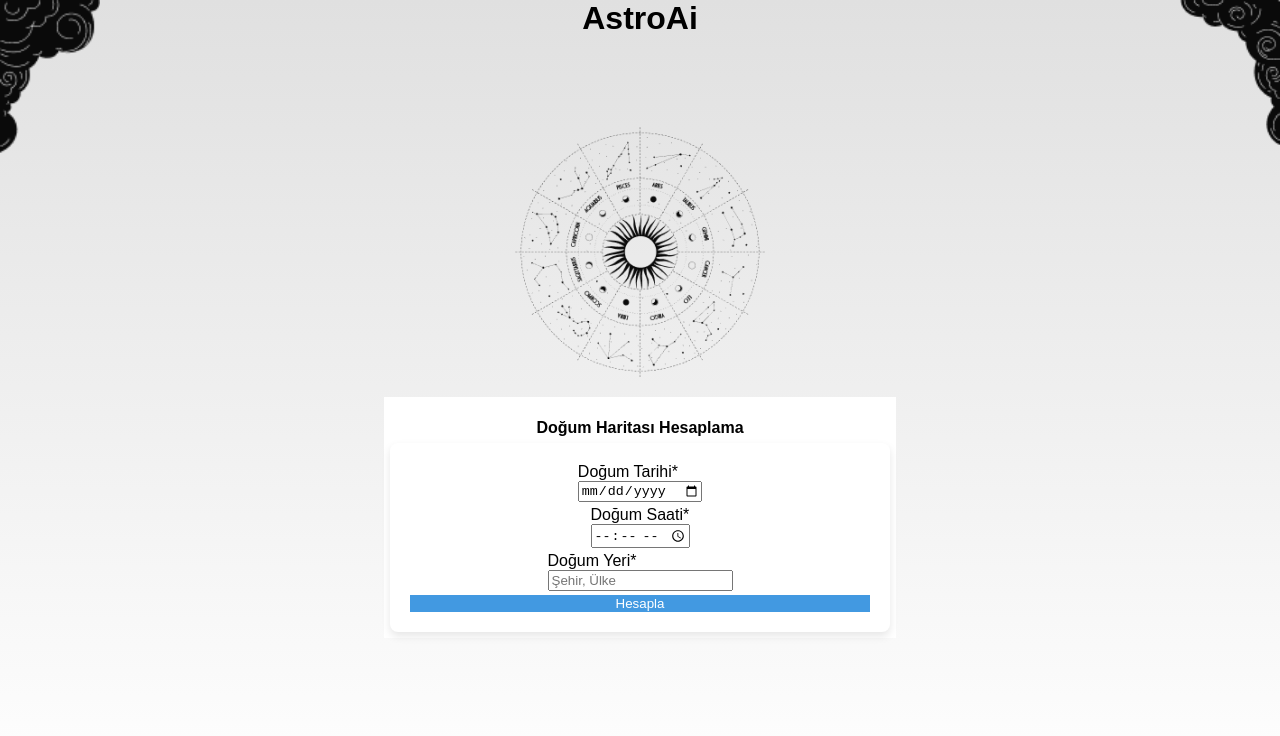
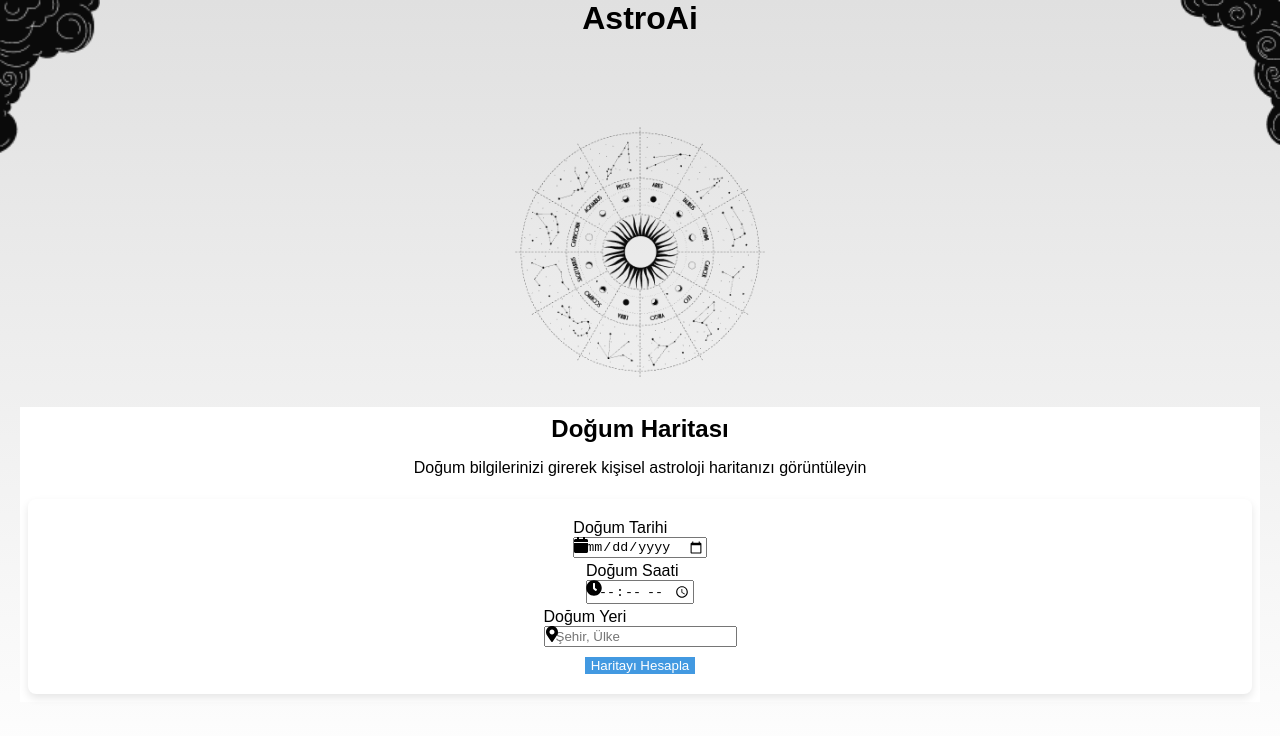
Before and after one commit to sahradeniz/Astrologi-Ai, a React (Create React App) app: page / in a window 1280 px wide. Shown: the top 736 px of the page. Built offline with nearby package versions, Linux system fonts and the light colour scheme; the HTML template or start-up script is replaced by a standard one.

Commit message:
Enhanced UI design with modern cards and better user experience

```diff
--- a/src/components/InputForm.js
+++ b/src/components/InputForm.js
@@ -2,19 +2,22 @@ import React, { useState } from "react";
 import { useNavigate } from "react-router-dom";
 import {
   Box,
-  Input,
   Button,
-  VStack,
-  Text,
-  Alert,
-  AlertIcon,
-  AlertTitle,
-  AlertDescription,
-  useToast,
   FormControl,
   FormLabel,
-  FormErrorMessage
+  Input,
+  VStack,
+  Container,
+  Heading,
+  Text,
+  useToast,
+  useColorModeValue,
+  FormErrorMessage,
+  InputGroup,
+  InputLeftElement,
+  Icon,
 } from "@chakra-ui/react";
+import { FaCalendar, FaClock, FaMapMarkerAlt } from "react-icons/fa";
 
 const API_URL = 'http://localhost:5003';
 
@@ -25,102 +28,50 @@ const InputForm = ({ setResult }) => {
     birthPlace: "",
   });
 
-  const [error, setError] = useState(null);
   const [isLoading, setIsLoading] = useState(false);
+  const [errors, setErrors] = useState({});
+  const toast = useToast();
   const navigate = useNavigate();
-  const toast = useToast();
 
-  const handleChange = (e) => {
-    const { name, value } = e.target;
-    setFormData((prevData) => ({
-      ...prevData,
-      [name]: value,
-    }));
-    setError(null); // Clear error when user starts typing
+  const bgColor = useColorModeValue("white", "gray.700");
+  const borderColor = useColorModeValue("gray.200", "gray.600");
+
+  const validateForm = () => {
+    const newErrors = {};
+    if (!formData.birthDate) newErrors.birthDate = "Doğum tarihi gerekli";
+    if (!formData.birthTime) newErrors.birthTime = "Doğum saati gerekli";
+    if (!formData.birthPlace) newErrors.birthPlace = "Doğum yeri gerekli";
+    setErrors(newErrors);
+    return Object.keys(newErrors).length === 0;
   };
 
-  const validateForm = () => {
-    if (!formData.birthDate) {
-      setError('Birth date is required');
-      return false;
-    }
-    if (!formData.birthTime) {
-      setError('Birth time is required');
-      return false;
-    }
-    if (!formData.birthPlace) {
-      setError('Birth place is required');
-      return false;
-    }
-    return true;
-  };
-
-  const handleSubmit = async (event) => {
-    event.preventDefault();
-
-    if (!validateForm()) {
-      return;
-    }
+  const handleSubmit = async (e) => {
+    e.preventDefault();
+    if (!validateForm()) return;
 
     setIsLoading(true);
-    setError(null);
-
     try {
-      console.log('Submitting form with data:', {
-        birthDate: formData.birthDate,
-        birthTime: formData.birthTime,
-        location: formData.birthPlace
-      });
-
       const response = await fetch(`${API_URL}/calculate_natal_chart`, {
-        method: 'POST',
+        method: "POST",
         headers: {
-          'Content-Type': 'application/json',
+          "Content-Type": "application/json",
         },
-        body: JSON.stringify({
-          birthDate: formData.birthDate,
-          birthTime: formData.birthTime,
-          location: formData.birthPlace
-        }),
+        body: JSON.stringify(formData),
       });
 
       if (!response.ok) {
-        const errorData = await response.json();
-        throw new Error(errorData.error || `Server error: ${response.status}`);
+        throw new Error("Sunucu hatası");
       }
 
       const data = await response.json();
-      console.log('Received response:', data);
-
-      if (!data || !data.planet_positions) {
-        throw new Error('Invalid response data: missing planet positions');
-      }
-
-      // Save to localStorage
-      localStorage.setItem('natalChart', JSON.stringify(data));
-      console.log('Saved to localStorage:', data);
-
-      // Set result in parent component
+      localStorage.setItem("natalChartData", JSON.stringify(data));
       setResult(data);
-
-      // Show success message
+      navigate("/character");
+    } catch (error) {
+      console.error("Error in form submission:", error);
       toast({
-        title: "Success",
-        description: "Your natal chart has been calculated!",
-        status: "success",
-        duration: 3000,
-        isClosable: true,
-      });
-
-      // Navigate to character page with data
-      navigate('/character', { state: { result: data } });
-
-    } catch (error) {
-      console.error('Error in form submission:', error);
-      setError(error.message || 'An error occurred while calculating your natal chart');
-      toast({
-        title: "Error",
-        description: error.message || 'An error occurred while calculating your natal chart',
+        title: "Hata",
+        description: "Doğum haritası hesaplanırken bir hata oluştu.",
         status: "error",
         duration: 5000,
         isClosable: true,
@@ -131,71 +82,98 @@ const InputForm = ({ setResult }) => {
   };
 
   return (
-    <Box p={6} maxW="500px" mx="auto" bg="white" borderRadius="lg" boxShadow="lg">
-      <Text fontSize="2xl" fontWeight="bold" mb={6} textAlign="center">
-        Doğum Haritası Hesaplama
+    <Container maxW="container.sm" py={10}>
+      <Box
+        p={8}
+        bg={bgColor}
+        borderWidth="1px"
+        borderColor={borderColor}
+        borderRadius="xl"
+        shadow="xl"
+      >
+        <VStack spacing={6} align="stretch">
+          <Box textAlign="center">
+            <Heading size="xl" mb={2}>
+              Doğum Haritası
+            </Heading>
+            <Text color="gray.600">
+              Doğum bilgilerinizi girerek kişisel astroloji haritanızı görüntüleyin
             </Text>
-
-      {error && (
-        <Alert status="error" mb={6} borderRadius="md">
-          <AlertIcon />
-          <Box>
-            <AlertTitle mr={2}>Hata!</AlertTitle>
-            <AlertDescription>{error}</AlertDescription>
           </Box>
-        </Alert>
-      )}
 
           <form onSubmit={handleSubmit}>
             <VStack spacing={4}>
-          <FormControl isRequired isInvalid={error && !formData.birthDate}>
+              <FormControl isInvalid={errors.birthDate}>
                 <FormLabel>Doğum Tarihi</FormLabel>
+                <InputGroup>
+                  <InputLeftElement>
+                    <Icon as={FaCalendar} color="gray.500" />
+                  </InputLeftElement>
                   <Input
                     type="date"
-              name="birthDate"
                     value={formData.birthDate}
-              onChange={handleChange}
-              placeholder="YYYY-MM-DD"
+                    onChange={(e) =>
+                      setFormData({ ...formData, birthDate: e.target.value })
+                    }
+                    pl={10}
                   />
-            <FormErrorMessage>Birth date is required</FormErrorMessage>
+                </InputGroup>
+                <FormErrorMessage>{errors.birthDate}</FormErrorMessage>
               </FormControl>
 
-          <FormControl isRequired isInvalid={error && !formData.birthTime}>
+              <FormControl isInvalid={errors.birthTime}>
                 <FormLabel>Doğum Saati</FormLabel>
+                <InputGroup>
+                  <InputLeftElement>
+                    <Icon as={FaClock} color="gray.500" />
+                  </InputLeftElement>
                   <Input
                     type="time"
-              name="birthTime"
                     value={formData.birthTime}
-              onChange={handleChange}
-              placeholder="HH:MM"
+                    onChange={(e) =>
+                      setFormData({ ...formData, birthTime: e.target.value })
+                    }
+                    pl={10}
                   />
-            <FormErrorMessage>Birth time is required</FormErrorMessage>
+                </InputGroup>
+                <FormErrorMessage>{errors.birthTime}</FormErrorMessage>
               </FormControl>
 
-          <FormControl isRequired isInvalid={error && !formData.birthPlace}>
+              <FormControl isInvalid={errors.birthPlace}>
                 <FormLabel>Doğum Yeri</FormLabel>
+                <InputGroup>
+                  <InputLeftElement>
+                    <Icon as={FaMapMarkerAlt} color="gray.500" />
+                  </InputLeftElement>
                   <Input
                     type="text"
-              name="birthPlace"
+                    placeholder="Şehir, Ülke"
                     value={formData.birthPlace}
-              onChange={handleChange}
-              placeholder="Şehir, Ülke"
+                    onChange={(e) =>
+                      setFormData({ ...formData, birthPlace: e.target.value })
+                    }
+                    pl={10}
                   />
-            <FormErrorMessage>Birth place is required</FormErrorMessage>
+                </InputGroup>
+                <FormErrorMessage>{errors.birthPlace}</FormErrorMessage>
               </FormControl>
 
               <Button
                 type="submit"
                 colorScheme="purple"
-            width="100%"
+                size="lg"
+                width="full"
                 isLoading={isLoading}
                 loadingText="Hesaplanıyor..."
+                mt={6}
               >
-            Hesapla
+                Haritayı Hesapla
               </Button>
             </VStack>
           </form>
+        </VStack>
       </Box>
+    </Container>
   );
 };
 
--- a/src/pages/CharacterPage.js
+++ b/src/pages/CharacterPage.js
@@ -1,28 +1,37 @@
 import React, { useEffect, useState } from 'react';
 import {
   Box,
+  Container,
+  Grid,
+  Heading,
   Text,
+  VStack,
+  HStack,
+  Badge,
+  useColorModeValue,
+  Icon,
+  Divider,
+  Card,
+  CardHeader,
+  CardBody,
+  SimpleGrid,
+  Tooltip,
+  IconButton,
   Flex,
-  Icon,
-  Stack,
+  Spacer,
   Accordion,
   AccordionItem,
   AccordionButton,
   AccordionPanel,
   AccordionIcon,
-  Heading,
   Button,
-  VStack,
-  Container,
-  SimpleGrid,
-  Grid,
   Alert,
   AlertIcon,
   AlertTitle,
   AlertDescription,
   useToast
-} from '@chakra-ui/react';
-import { FaSun, FaMoon, FaMars, FaVenus, FaMercury, FaStar, FaGem } from 'react-icons/fa';
+} from "@chakra-ui/react";
+import { FaSun, FaMoon, FaStar, FaArrowRight, FaMars, FaVenus, FaMercury } from "react-icons/fa";
 import { motion } from 'framer-motion';
 import { useLocation, useNavigate } from 'react-router-dom';
 
@@ -57,59 +66,72 @@ const getPlanetIcon = (planet) => {
     case 'venus': return FaVenus;
     case 'mercury': return FaMercury;
     case 'jupiter': return FaStar;
-    case 'saturn': return FaGem;
+    case 'saturn': return FaStar;
     default: return FaStar;
   }
 };
 
-const PlanetCard = ({ planet, data }) => {
-  if (!data || typeof data !== 'object') {
-    console.error(`Invalid planet data for ${planet}:`, data);
-    return null;
-  }
-
-  // Ensure we have all required fields
-  if (!data.zodiac_sign || typeof data.degree !== 'number' || typeof data.minutes !== 'number') {
-    console.error(`Missing required fields for ${planet}:`, data);
-    return null;
-  }
+const PlanetCard = ({ data }) => {
+  const bgColor = useColorModeValue("white", "gray.700");
+  const borderColor = useColorModeValue("gray.200", "gray.600");
 
   return (
-    <Box p={4} borderWidth="1px" borderRadius="lg" bg="white" shadow="sm">
-      <Text fontWeight="bold" mb={2}>
-        {data.name_tr || planet}
+    <Card
+      bg={bgColor}
+      borderWidth="1px"
+      borderColor={borderColor}
+      borderRadius="lg"
+      overflow="hidden"
+      transition="all 0.3s"
+      _hover={{ transform: "translateY(-2px)", shadow: "lg" }}
+    >
+      <CardHeader pb={2}>
+        <HStack>
+          <Icon as={getPlanetIcon(data.planet_name)} color="yellow.400" />
+          <Heading size="md">{data.planet_name}</Heading>
+          <Spacer />
+          <Badge colorScheme="purple">{data.zodiac_sign}</Badge>
+        </HStack>
+      </CardHeader>
+      <CardBody pt={2}>
+        <VStack align="start" spacing={2}>
+          <Text fontSize="sm">
+            Derece: {data.degree}°{data.minutes}'
           </Text>
-      <Text>
-        {data.zodiac_sign} {data.degree}°{data.minutes}'
-      </Text>
-      {data.house && (
-        <Text color="gray.600" mt={1}>
-          Ev {data.house}
-        </Text>
-      )}
-    </Box>
+          <Text fontSize="sm">Ev: {data.house}</Text>
+        </VStack>
+      </CardBody>
+    </Card>
   );
 };
 
-const AspectCard = ({ planet1, planet2, aspects }) => {
+const AspectCard = ({ aspect, interpretation }) => {
+  const bgColor = useColorModeValue("white", "gray.700");
+  const borderColor = useColorModeValue("gray.200", "gray.600");
+
   return (
-    <Box p={4} borderWidth="1px" borderRadius="lg" bg="white" shadow="sm">
-      <Text fontWeight="bold" mb={2}>
-        {planet1} - {planet2}
-      </Text>
-      {aspects.map((aspect, index) => (
-        <Box key={index} mt={2}>
-          <Text>
-            {aspect.type} ({Math.round(aspect.angle)}°)
-          </Text>
-          {aspect.interpretation && (
-            <Text fontSize="sm" color="gray.600" mt={1}>
-              {aspect.interpretation}
-            </Text>
-          )}
-        </Box>
-      ))}
-    </Box>
+    <Card
+      bg={bgColor}
+      borderWidth="1px"
+      borderColor={borderColor}
+      borderRadius="lg"
+      overflow="hidden"
+      transition="all 0.3s"
+      _hover={{ transform: "translateY(-2px)", shadow: "lg" }}
+    >
+      <CardHeader pb={2}>
+        <HStack>
+          <Heading size="sm">{aspect.planet1}</Heading>
+          <Icon as={FaArrowRight} color="blue.400" />
+          <Heading size="sm">{aspect.planet2}</Heading>
+          <Spacer />
+          <Badge colorScheme="teal">{ASPECT_NAMES[aspect.aspect_type]}</Badge>
+        </HStack>
+      </CardHeader>
+      <CardBody pt={2}>
+        <Text fontSize="sm">{interpretation || "Yorum yükleniyor..."}</Text>
+      </CardBody>
+    </Card>
   );
 };
 
@@ -119,6 +141,8 @@ const CharacterPage = ({ initialData }) => {
   const [chartData, setChartData] = useState(null);
   const [error, setError] = useState(null);
   const toast = useToast();
+  const bgColor = useColorModeValue("gray.50", "gray.900");
+  const textColor = useColorModeValue("gray.800", "gray.100");
 
   useEffect(() => {
     const loadData = () => {
@@ -228,45 +252,52 @@ const CharacterPage = ({ initialData }) => {
   console.log('Sorted planets:', sortedPlanets);
 
   return (
-    <Container maxW="container.xl" py={10}>
+    <Box bg={bgColor} minH="100vh" py={8}>
+      <Container maxW="container.xl">
         <VStack spacing={8} align="stretch">
-        <Heading textAlign="center" mb={6}>
+          <Box textAlign="center" pb={8}>
+            <Heading size="2xl" color={textColor} mb={4}>
               Doğum Haritası
             </Heading>
+            <Text fontSize="lg" color={textColor}>
+              {chartData.name || "Doğum Haritası"} - {chartData.birth_date}
+            </Text>
+          </Box>
+
+          <SimpleGrid columns={{ base: 1, md: 2, lg: 3 }} spacing={6}>
+            {sortedPlanets.map(([key, planetData]) => (
+              <PlanetCard
+                key={key}
+                data={{ ...planetData, planet_name: PLANET_NAMES[key] }}
+              />
+            ))}
+          </SimpleGrid>
+
+          <Divider my={8} />
 
           <Box>
-          <Heading size="md" mb={4}>
-            Gezegen Konumları
+            <Heading size="lg" mb={6} color={textColor}>
+              Açı Yorumları
             </Heading>
-          <SimpleGrid columns={[2, 3, 4]} spacing={4}>
-            {sortedPlanets.map(([planet, data]) => (
-              <PlanetCard key={planet} planet={planet} data={data} />
-            ))}
+            <SimpleGrid columns={{ base: 1, md: 2 }} spacing={6}>
+              {chartData.aspects && Object.keys(chartData.aspects).length > 0 && (
+                Object.entries(chartData.aspects).map(([planet1, aspects]) =>
+                  Object.entries(aspects).map(([planet2, aspectList]) => (
+                    aspectList.map((aspect, index) => (
+                      <AspectCard
+                        key={`${planet1}-${planet2}-${index}`}
+                        aspect={aspect}
+                        interpretation={aspect.interpretation}
+                      />
+                    ))
+                  ))
+                )
+              )}
             </SimpleGrid>
           </Box>
 
-        {chartData.aspects && Object.keys(chartData.aspects).length > 0 && (
           <Box>
-            <Heading size="md" mb={4}>
-              Açılar
-            </Heading>
-            <SimpleGrid columns={[1, 2, 3]} spacing={4}>
-              {Object.entries(chartData.aspects).map(([planet1, aspects]) =>
-                Object.entries(aspects).map(([planet2, aspectList]) => (
-                  <AspectCard
-                    key={`${planet1}-${planet2}`}
-                    planet1={planet1}
-                    planet2={planet2}
-                    aspects={aspectList}
-                  />
-                ))
-              )}
-            </SimpleGrid>
-          </Box>
-        )}
-
-        <Box>
-          <Heading size="md" mb={4}>
+            <Heading size="lg" mb={6} color={textColor}>
               Ev Pozisyonları
             </Heading>
             <Grid templateColumns="repeat(3, 1fr)" gap={4}>
@@ -280,6 +311,7 @@ const CharacterPage = ({ initialData }) => {
           </Box>
         </VStack>
       </Container>
+    </Box>
   );
 };
 
```
Also changed, not shown: 1 other file (tests, documents, lock files or other folders). Lines whose indentation alone changed are shown as unchanged.
